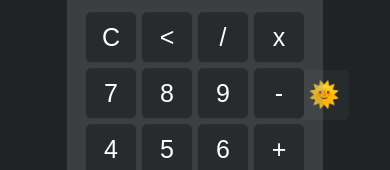
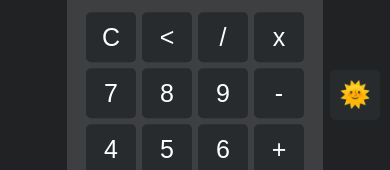
Before and after one commit to joaotavares2/site-calculadora, a plain HTML site: page index.html in a window 390 px wide. Shown: the part 270-440 px from the top of the page. Drawn offline with Linux system fonts and the light colour scheme.

Commit message:
correcao do responsivo

```diff
--- a/style.css
+++ b/style.css
@@ -74,9 +74,10 @@ body{
 }
 
 #toggleBtn {
+    align-items: end;
     position: fixed;
     top: 40%;
-    right: 10%;
+    right: 2%;
 }
 
 #logojp{
```
